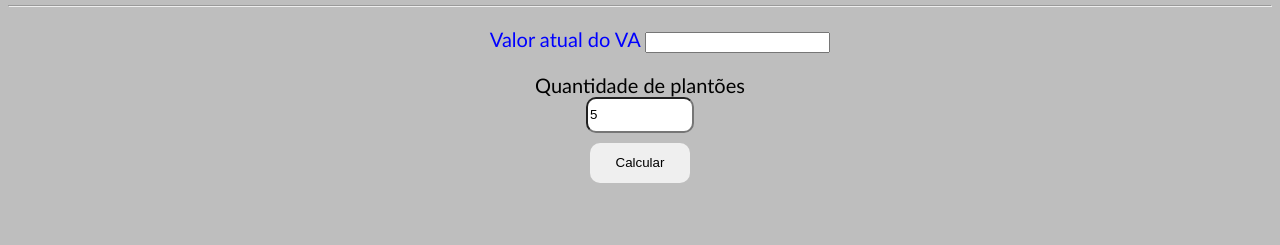
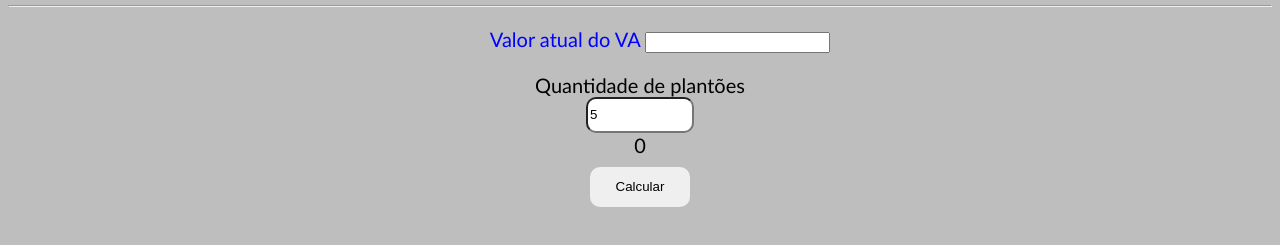
Before and after one commit to ProsperoAngelo/GoGuard, a plain HTML site: page index.html in a window 1280 px wide. Both pictures are taken after typing "5" into the empty fields and a click on the button "Calcular". Shown: the part 97-342 px from the top of the page. Drawn offline with Linux system fonts and the light colour scheme.

Commit message:
Implementando lógica

```diff
--- /dev/null
+++ b/goGuard.js
@@ -0,0 +1,8 @@
+function calculate(){
+    let va = document.querySelector('#vaValue')
+    let shifts = document.querySelector('#shifts')
+    let result = document.querySelector('#result')
+
+    result.innerHTML = va.value * shifts.value
+
+ }
--- a/index.html
+++ b/index.html
@@ -15,7 +15,7 @@
 
        <nav>
         <ul id="list">
-            <li id="list-item">Valor atual do VA <input type="number" id="valueVA"></li>
+            <li id="list-item">Valor atual do VA <input type="number" id="vaValue"></li>
         </ul>
        </nav>
 
@@ -35,6 +35,6 @@
 
     </footer>
 
-
+ <script src="goGuard.js"></script>
 </body>
 </html>
```
